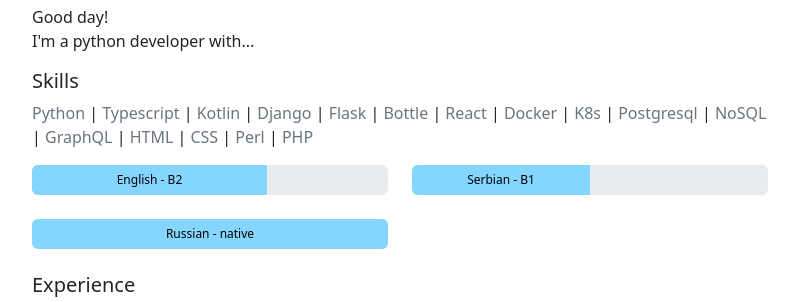
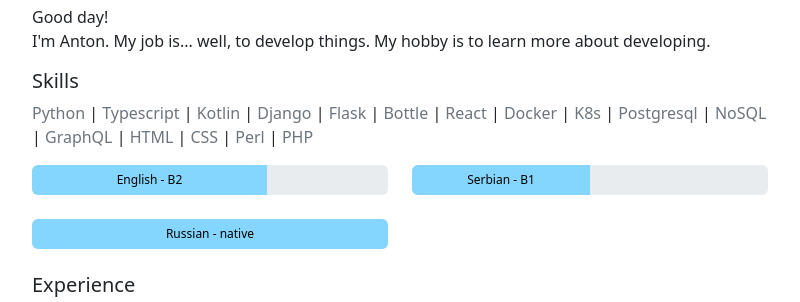
Before and after one commit to storvus/storv.us, a plain HTML site: page index.html in a window 1280 px wide. Shown: the part 110-412 px from the top of the page, without its empty margins (240-1040 px from the left). Drawn offline with Linux system fonts and the light colour scheme.

Commit message:
feat: updated description

```diff
--- a/index.html
+++ b/index.html
@@ -73,7 +73,7 @@
                             <h5>About me</h5>
                             <p>
                                 Good day! <br/>
-                                I'm a python developer with...
+                                I'm Anton. My job is... well, to develop things. My hobby is to learn more about developing.
                             </p>
                         </div>
                     </div>
```
